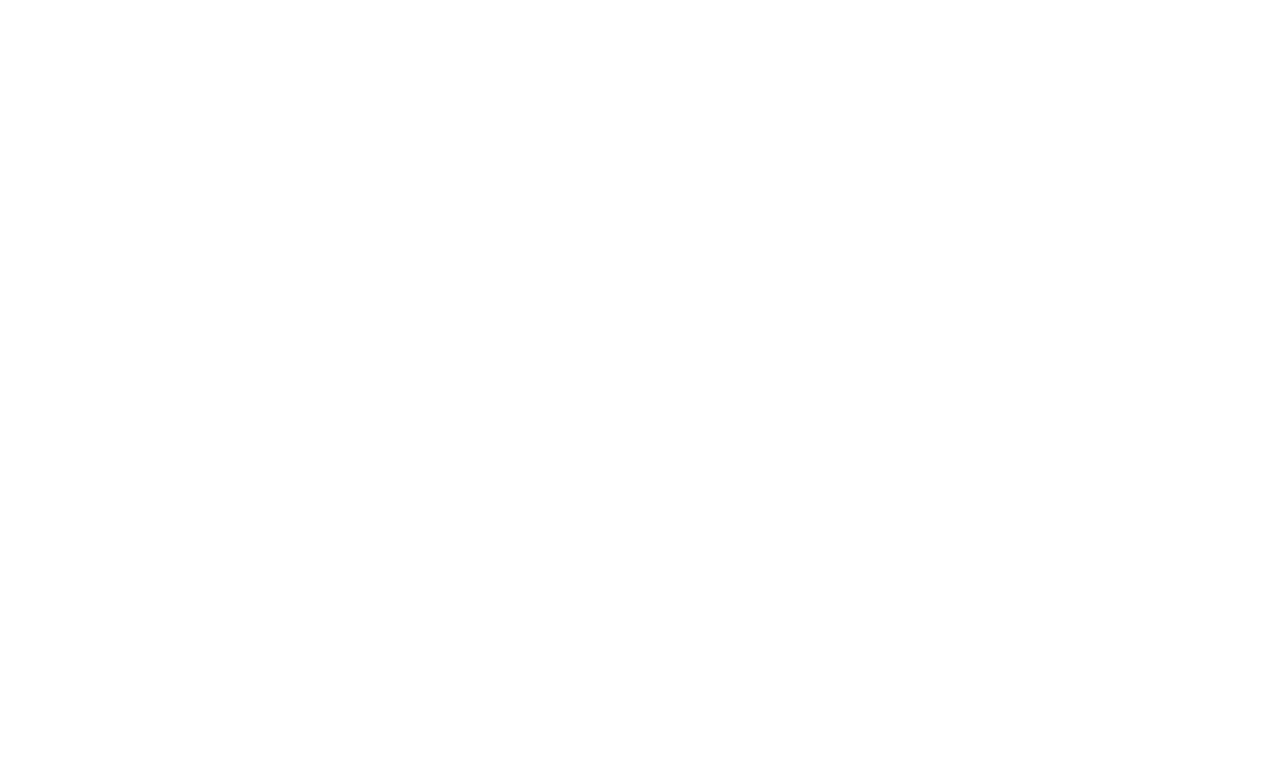
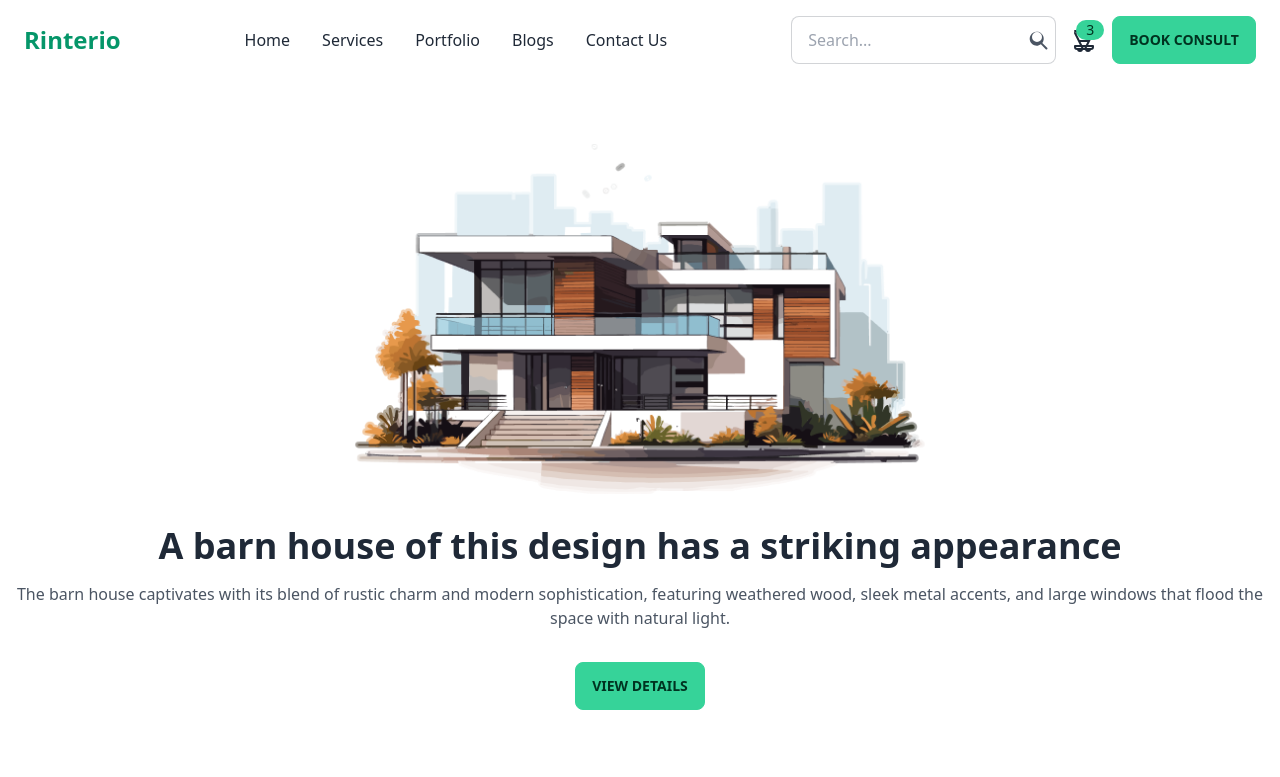
Before and after one commit to ZahidHasan90/asignment03, a plain HTML site: page index.html in a window 1280 px wide. Drawn offline with nearby package versions, Linux system fonts and the light colour scheme.

Commit message:
first commit

```diff
--- a/index.html
+++ b/index.html
@@ -3,9 +3,63 @@
 <head>
     <meta charset="UTF-8">
     <meta name="viewport" content="width=device-width, initial-scale=1.0">
-    <title>Document</title>
+    <title>Rinterio</title>
+    <link href="https://cdn.jsdelivr.net/npm/tailwindcss@2.2.19/dist/tailwind.min.css" rel="stylesheet">
+    <link href="https://cdn.jsdelivr.net/npm/daisyui@2.14.2/dist/full.css" rel="stylesheet">
 </head>
-<body>
+<body class="bg-gray-100">
+    <!-- Navbar -->
+    <nav class="bg-white shadow-md py-4">
+        <div class="container mx-auto flex justify-between items-center px-6">
+            <!-- Logo -->
+            <div class="text-2xl font-bold text-green-600">Rinterio</div>
+
+            <!-- Navigation Links -->
+            <ul class="flex space-x-8">
+                <li><a href="#" class="text-gray-800 hover:text-green-600">Home</a></li>
+                <li><a href="#" class="text-gray-800 hover:text-green-600">Services</a></li>
+                <li><a href="#" class="text-gray-800 hover:text-green-600">Portfolio</a></li>
+                <li><a href="#" class="text-gray-800 hover:text-green-600">Blogs</a></li>
+                <li><a href="#" class="text-gray-800 hover:text-green-600">Contact Us</a></li>
+            </ul>
+
+            <!-- Search and Cart -->
+            <div class="flex items-center space-x-4">
+                <!-- Search Bar -->
+                <div class="relative">
+                    <input type="text" placeholder="Search..." class="input input-bordered w-full max-w-xs">
+                    <button class="absolute right-2 top-1/2 transform -translate-y-1/2 text-gray-600">
+                        <svg xmlns="http://www.w3.org/2000/svg" class="h-5 w-5" viewBox="0 0 20 20" fill="currentColor">
+                            <path fill-rule="evenodd" d="M12.9 14.32a7 7 0 111.414-1.414l4.823 4.823a1 1 0 01-1.415 1.414l-4.823-4.823zM14 7a5 5 0 10-10 0 5 5 0 0010 0z" clip-rule="evenodd" />
+                        </svg>
+                    </button>
+                </div>
+
+                <!-- Cart Icon -->
+                <button class="text-gray-800 hover:text-green-600 relative">
+                    <svg xmlns="http://www.w3.org/2000/svg" class="h-6 w-6" fill="none" viewBox="0 0 24 24" stroke="currentColor">
+                        <path stroke-linecap="round" stroke-linejoin="round" stroke-width="2" d="M3 3h2l.4 2M7 13h10l4-8H5.4M7 13l-4-8M7 13l4 8m6-8l-4 8M5 21h14a2 2 0 002-2v-1H3v1a2 2 0 002 2zM10 21a2 2 0 11-4 0m12 0a2 2 0 11-4 0" />
+                    </svg>
+                    <span class="badge badge-success absolute -top-2 -right-2">3</span>
+                </button>
+
+                <!-- Book Consult Button -->
+                <button class="btn btn-success">Book Consult</button>
+            </div>
+        </div>
+    </nav>
+
+    <!-- Hero Section -->
+    <section class="text-center py-16 bg-white">
+        <div class="container mx-auto">
+            <img src="images/banner.png" alt="Barn House" class="mx-auto mb-8">
+            <h1 class="text-4xl font-bold text-gray-800 mb-4">A barn house of this design has a striking appearance</h1>
+            <p class="text-gray-600 mb-8">The barn house captivates with its blend of rustic charm and modern sophistication, featuring weathered wood, sleek metal accents, and large windows that flood the space with natural light.</p>
+            <a href="#" class="btn btn-success">View Details</a>
+        </div>
+    </section>
+
+
 
 </body>
 </html>
```
